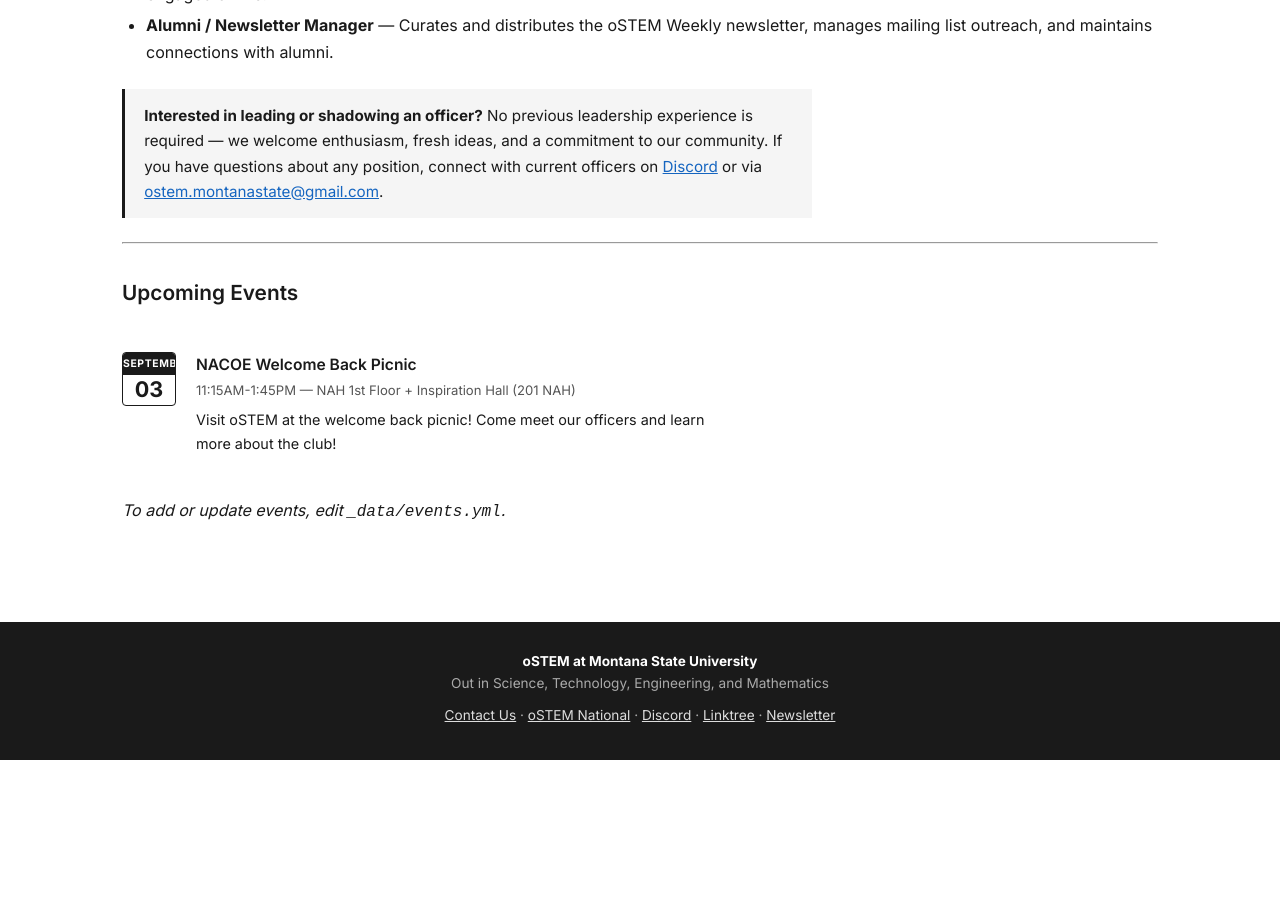
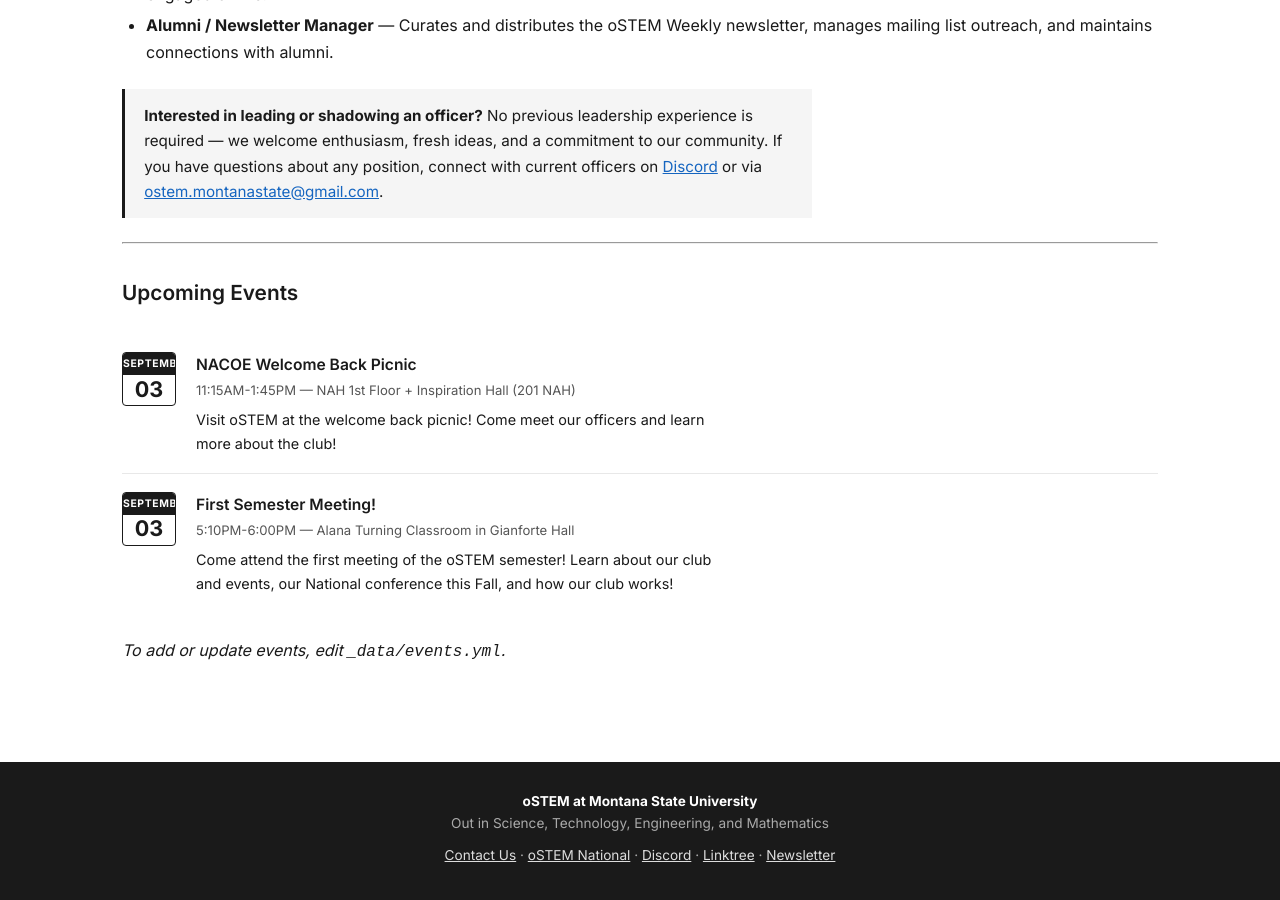
Before and after one commit to ostemmontanastate-cyber/ostem-website, a Jekyll site: the page built from get-involved/index.md, in a window 1280 px wide and 900 px high, scrolled down 4397 px. Built offline with Jekyll 4.4.1, drawn with Linux system fonts in a browser that asks for light colours; some web fonts are replaced; before the commit the page ends 5157 px from its top, so only the background shows below that; some of the changed text lies outside the part shown.

Commit message:
updated first semester meeting time

```diff
--- a/_data/events.yml
+++ b/_data/events.yml
@@ -8,3 +8,11 @@
   time: "11:15AM-1:45PM"
   location: "NAH 1st Floor + Inspiration Hall (201 NAH)"
   description: "Visit oSTEM at the welcome back picnic! Come meet our officers and learn more about the club!"
+
+- title: First Semester Meeting!
+  date: 2026-09-03
+  month: September
+  day: "03"
+  time: "5:10PM-6:00PM"
+  location: "Alana Turning Classroom in Gianforte Hall"
+  description: "Come attend the first meeting of the oSTEM semester! Learn about our club and events, our National conference this Fall, and how our club works!"
--- a/_data/meetings.yml
+++ b/_data/meetings.yml
@@ -7,7 +7,7 @@
 
 semester: "Fall 2026"
 regular_meetings: "TBH"
-location: "TBH"
-first_meeting: "Announced on Discord and the weekly newsletter"
+location: "Alan Turing Classroom (Gianforte Hall 200)"
+first_meeting: "September 3rd 5:10PM-6:00PM"
 notes: "Meetings are open to everyone — no RSVP needed. Just show up!"
 notice: "Meeting times and rooms occasionally change. Join our Discord or subscribe to our weekly newsletter to get the latest updates."
```
